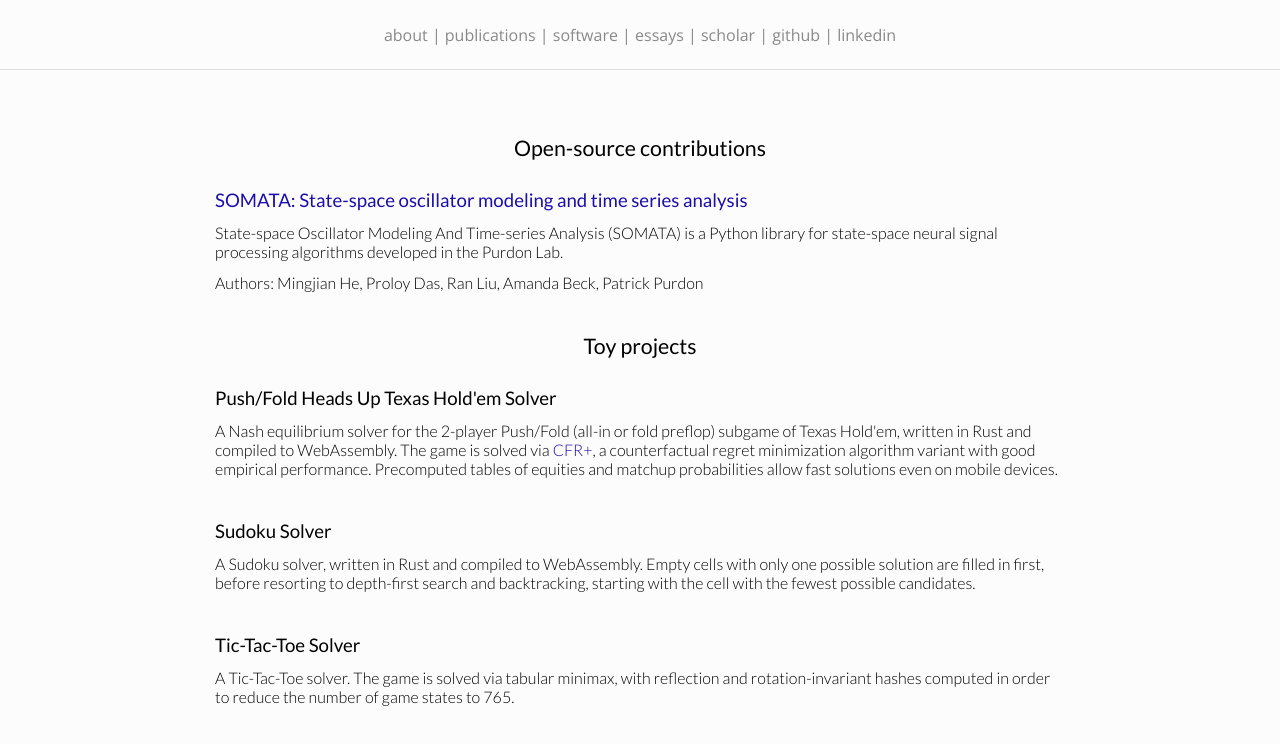
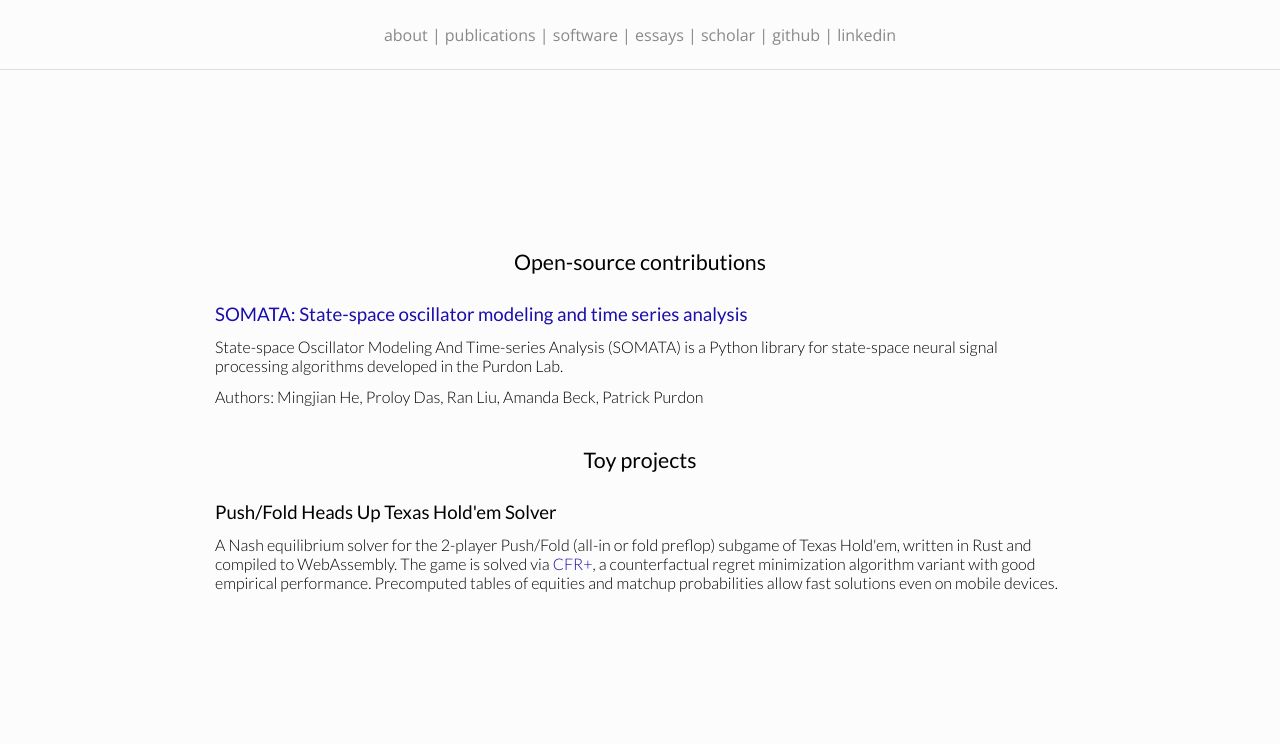
Before and after one commit to instigatorofawe/liuran-refresh, a SvelteKit app: page /software in a window 1280 px wide. Shown: the top 744 px of the page. Built offline with nearby package versions, Linux system fonts and the light colour scheme.

Commit message:
Update website, remove trivial examples

```diff
--- a/src/routes/software/+page.svelte
+++ b/src/routes/software/+page.svelte
@@ -29,22 +29,6 @@
         </div>
     </div>
 
-    <div class="software-item clickable" onclick={() => goto("/software/sudoku")}>
-        <h2>Sudoku Solver</h2>
-        <div class="description">
-            A Sudoku solver, written in Rust and compiled to WebAssembly. Empty cells with only one possible solution
-            are filled in first, before resorting to depth-first search and backtracking, starting with the cell with
-            the fewest possible candidates.
-        </div>
-    </div>
-
-    <div class="software-item clickable" onclick={() => goto("/software/tictactoe")}>
-        <h2>Tic-Tac-Toe Solver</h2>
-        <div class="description">
-            A Tic-Tac-Toe solver. The game is solved via tabular minimax, with reflection and rotation-invariant hashes
-            computed in order to reduce the number of game states to 765.
-        </div>
-    </div>
 </div>
 
 <style>
```
Also changed, not shown: src/routes/software/sudoku/+page.svelte (deleted, +0 -7 lines), src/routes/software/tictactoe/+page.svelte (deleted, +0 -7 lines), 2 other files (tests, documents, lock files or other folders).
